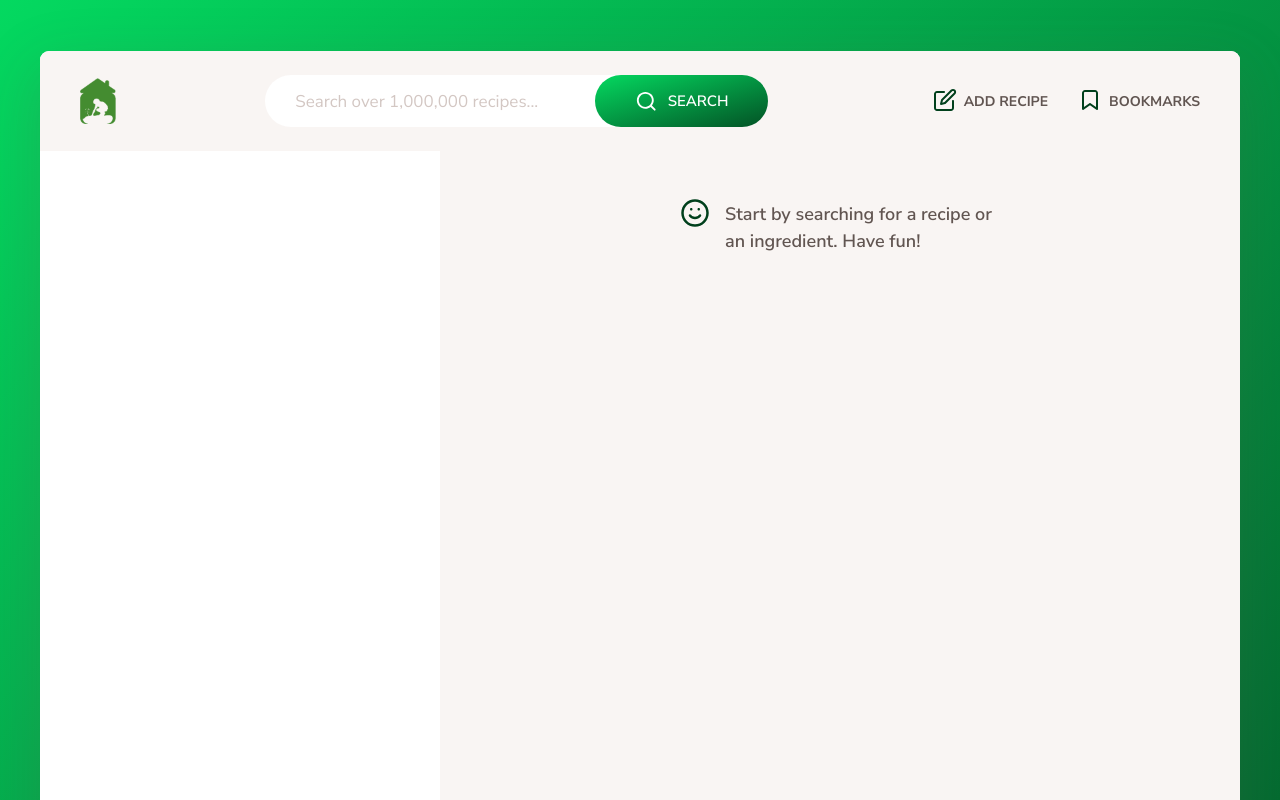
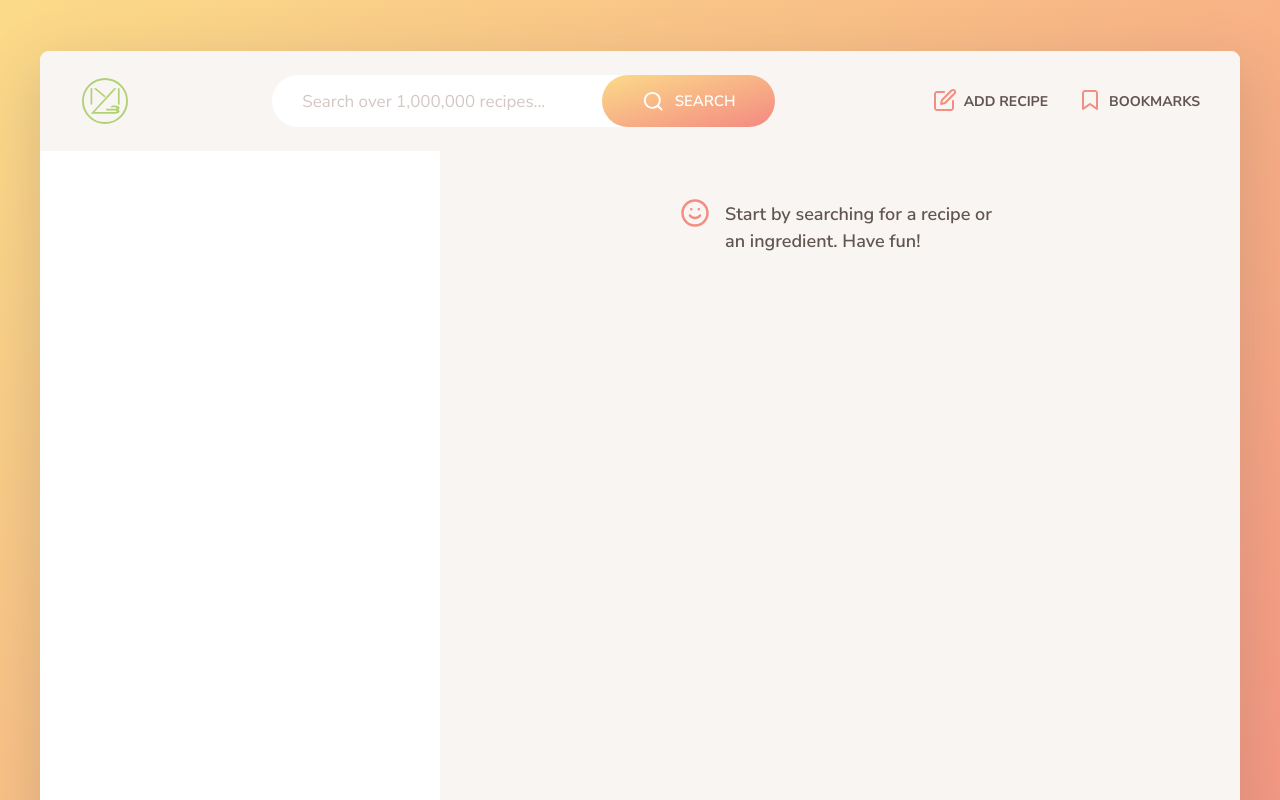
Before and after one commit to myb12/recipe-app, a website built with Parcel: page index.html in a window 1280 px wide. Shown: the top 800 px of the page. Built offline with nearby package versions, Linux system fonts and the light colour scheme.

Commit message:
logo added

```diff
--- a/index.html
+++ b/index.html
@@ -8,7 +8,11 @@
       href="https://fonts.googleapis.com/css?family=Nunito+Sans:400,600,700"
       rel="stylesheet"
     />
-    <link rel="shortcut icon" href="src/img/favicon.png" type="image/x-icon" />
+    <link
+      rel="shortcut icon"
+      href="src/img/myb-circle.svg"
+      type="image/x-icon"
+    />
 
     <link rel="stylesheet" href="src/sass/main.scss" />
     <script defer src="src/js/controller.js"></script>
@@ -19,7 +23,7 @@
   <body>
     <div class="container">
       <header class="header">
-        <img src="src/img/logo.png" alt="Logo" class="header__logo" />
+        <img src="src/img/myb-circle.svg" alt="Logo" class="header__logo" width="50"/>
         <form class="search">
           <input
             type="text"
--- a/src/sass/_base.scss
+++ b/src/sass/_base.scss
@@ -1,7 +1,7 @@
 // $color-primary: #f59a83;
-$color-primary: #01401c;
-$color-grad-1: #04d960;
-$color-grad-2: #035225;
+$color-primary: #f38e82;
+$color-grad-1: #fbdb89;
+$color-grad-2: #f48982;
 // #04d960, #01401c
 $color-grey-light-1: #f9f5f3; // Light background
 $color-grey-light-2: #f2efee; // Light lines
```
Also changed, not shown: src/img/logo.png (deleted), src/img/myb-circle.svg (added).
